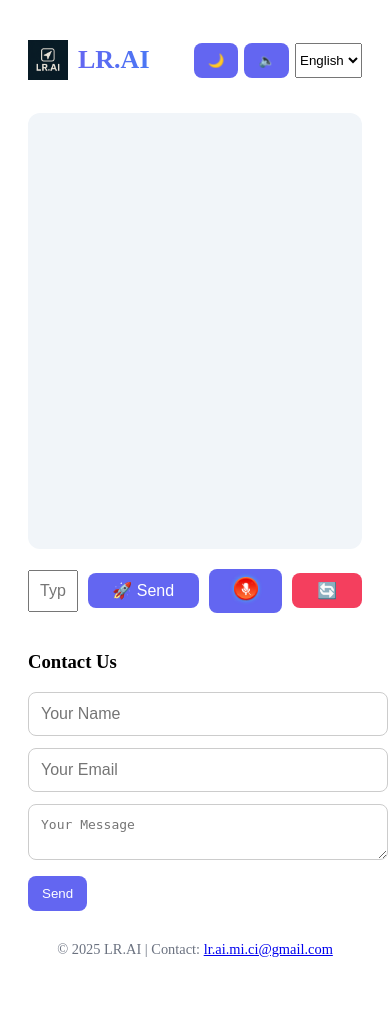
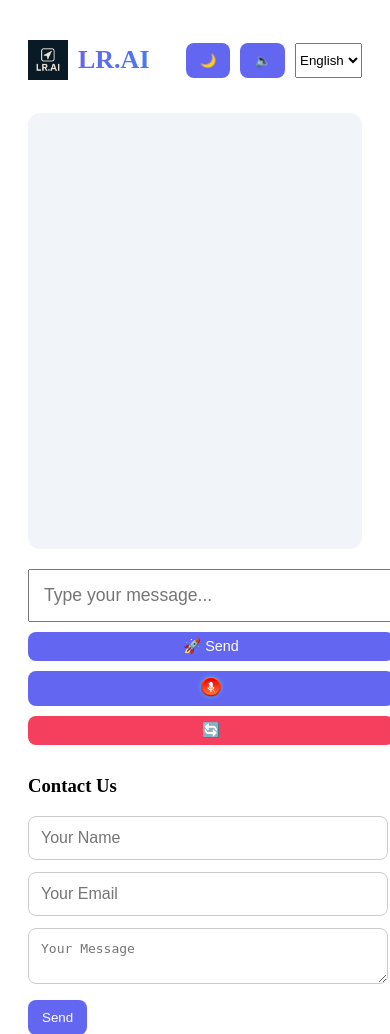
Before and after one commit to rajat270369/lr-ai-chatbot, a Flask app: page / in a window 390 px wide. Shown: the top 1034 px of the page. Run offline with Flask 3, Linux system fonts and the light colour scheme.

Commit message:
Improve mobile layout: larger input, smaller send and voice buttons

```diff
--- a/static/style.css
+++ b/static/style.css
@@ -187,10 +187,8 @@
 .input-area {
   display: flex;
   flex-wrap: wrap;
-  align-items: center;
   gap: 10px;
   width: 100%;
-  box-sizing: border-box;
 }
 
 .input-area input {
@@ -291,26 +289,29 @@
 
 @media (max-width: 600px) {
   .input-area {
-    flex-direction: row;
-    flex-wrap: wrap;
+    flex-direction: column;
+    align-items: stretch;
   }
 
   .input-area input {
     width: 100%;
-    margin-bottom: 8px;
+    font-size: 1.1em;
+    padding: 14px;
   }
 
   .input-area button {
-    flex: 1 1 auto;
-    margin-bottom: 8px;
+    padding: 6px 10px;
+    font-size: 0.9em;
+    flex: none;
   }
 
-  .toggle-container {
-    flex-wrap: wrap;
-    gap: 6px;
+  #voice-input img {
+    width: 20px;
+    height: 20px;
   }
 
-  .industries-grid {
-    grid-template-columns: 1fr;
+  .reset-btn {
+    font-size: 16px;
+    padding: 0 8px;
   }
 }
```
